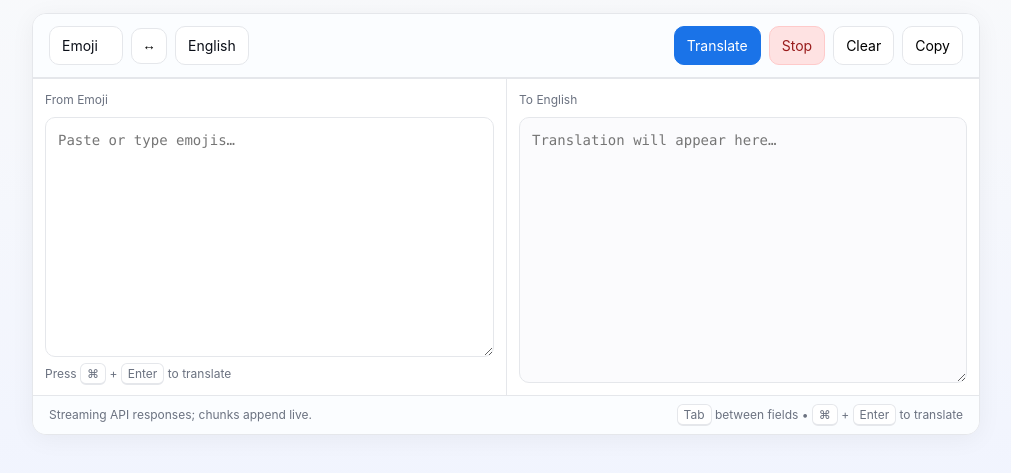
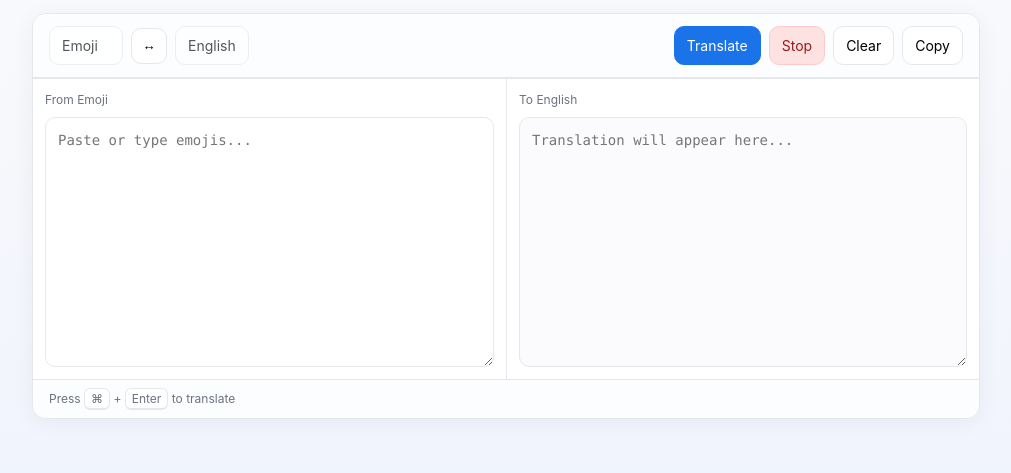
Before and after one commit to Jasper-256/english_emoji_translate, a plain HTML site: page index.html in a window 1280 px wide. Both pictures are taken after a click on the button "Swap languages". Shown: the part 83-556 px from the top of the page, without its empty margins (134-1145 px from the left). Drawn offline with Linux system fonts and the light colour scheme.

Commit message:
Minor updates

```diff
--- a/app.js
+++ b/app.js
@@ -29,7 +29,7 @@
     } else {
       inputLabel.textContent = 'From Emoji';
       outputLabel.textContent = 'To English';
-      inputText.placeholder = 'Paste or type emojis…';
+      inputText.placeholder = 'Paste or type emojis...';
       toSelect.value = 'english';
     }
   }
@@ -48,8 +48,6 @@
     loading.classList.toggle('hidden', !isLoading);
     translateBtn.disabled = isLoading;
     stopBtn.disabled = !isLoading;
-    fromSelect.disabled = isLoading;
-    toSelect.disabled = isLoading;
     swapBtn.disabled = isLoading;
   }
 
--- a/index.html
+++ b/index.html
@@ -19,12 +19,12 @@
     <div class="card">
       <div class="controls">
         <div class="langs">
-          <select id="fromSelect" class="select">
+          <select id="fromSelect" class="select" disabled>
             <option value="english">English</option>
             <option value="emoji">Emoji</option>
           </select>
           <button id="swapBtn" class="swap" title="Swap languages">↔</button>
-          <select id="toSelect" class="select">
+          <select id="toSelect" class="select" disabled>
             <option value="emoji">Emoji</option>
             <option value="english">English</option>
           </select>
@@ -41,7 +41,6 @@
         <div class="panel">
           <div class="label" id="inputLabel">From English</div>
           <textarea id="inputText" class="textarea" placeholder="Type something in English..."></textarea>
-          <div class="helper">Press <span class="kbd">⌘</span> + <span class="kbd">Enter</span> to translate</div>
         </div>
         <div class="panel">
           <div class="label" id="outputLabel">To Emoji</div>
@@ -50,14 +49,13 @@
               <div class="spinner"></div>
               <div>Translating…</div>
             </div>
-            <textarea id="outputText" class="textarea" readonly placeholder="Translation will appear here…"></textarea>
+            <textarea id="outputText" class="textarea" readonly placeholder="Translation will appear here..."></textarea>
           </div>
         </div>
       </div>
 
       <div class="footer">
-        <div>Streaming API responses; chunks append live.</div>
-        <div><span class="kbd">Tab</span> between fields • <span class="kbd">⌘</span> + <span class="kbd">Enter</span> to translate</div>
+        <div class="helper">Press <span class="kbd">⌘</span> + <span class="kbd">Enter</span> to translate</div>
       </div>
     </div>
   </div>
```
